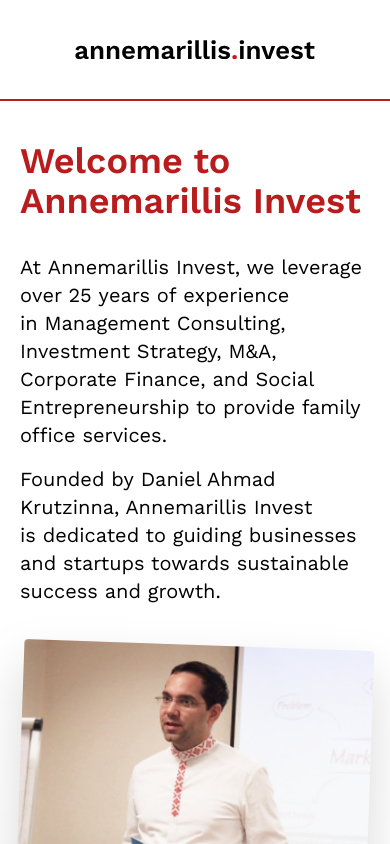
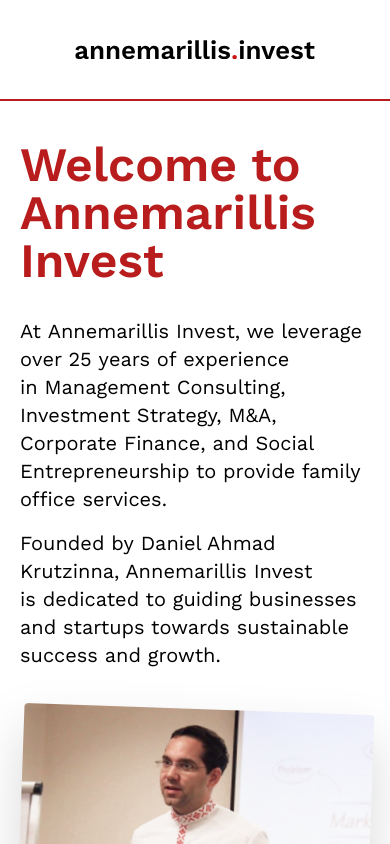
Before and after one commit to arsenyan/annemarilis-invest-web, a Next.js app: page / in a window 390 px wide. Shown: the top 844 px of the page. Built offline with nearby package versions, Linux system fonts and the light colour scheme.

Commit message:
Update Hero.tsx

```diff
--- a/app/components/Hero.tsx
+++ b/app/components/Hero.tsx
@@ -5,7 +5,7 @@
    return (
       <main className="flex flex-col gap-10 pt-10 lg:pt-32 lg:flex-row lg:justify-between border-b-2 border-gray-200 pb-20">
          <div className="flex flex-col gap-8 max-w-2xl lg:justify-between">
-            <h1 className="lg:text-6xl md:text-6xl text-4xl font-semibold text-red-700">Welcome to Annemarillis Invest</h1>
+            <h1 className="lg:text-6xl md:text-6xl text-5xl font-semibold text-red-700">Welcome to Annemarillis Invest</h1>
             <div className="flex flex-col gap-4">
                 <p className="text-xl">
                 At&nbsp;Annemarillis Invest, we&nbsp;leverage over 25&nbsp;years of&nbsp;experience in&nbsp;Management Consulting, Investment Strategy, M&amp;A, Corporate Finance, and Social Entrepreneurship to&nbsp;provide family office services.
```
